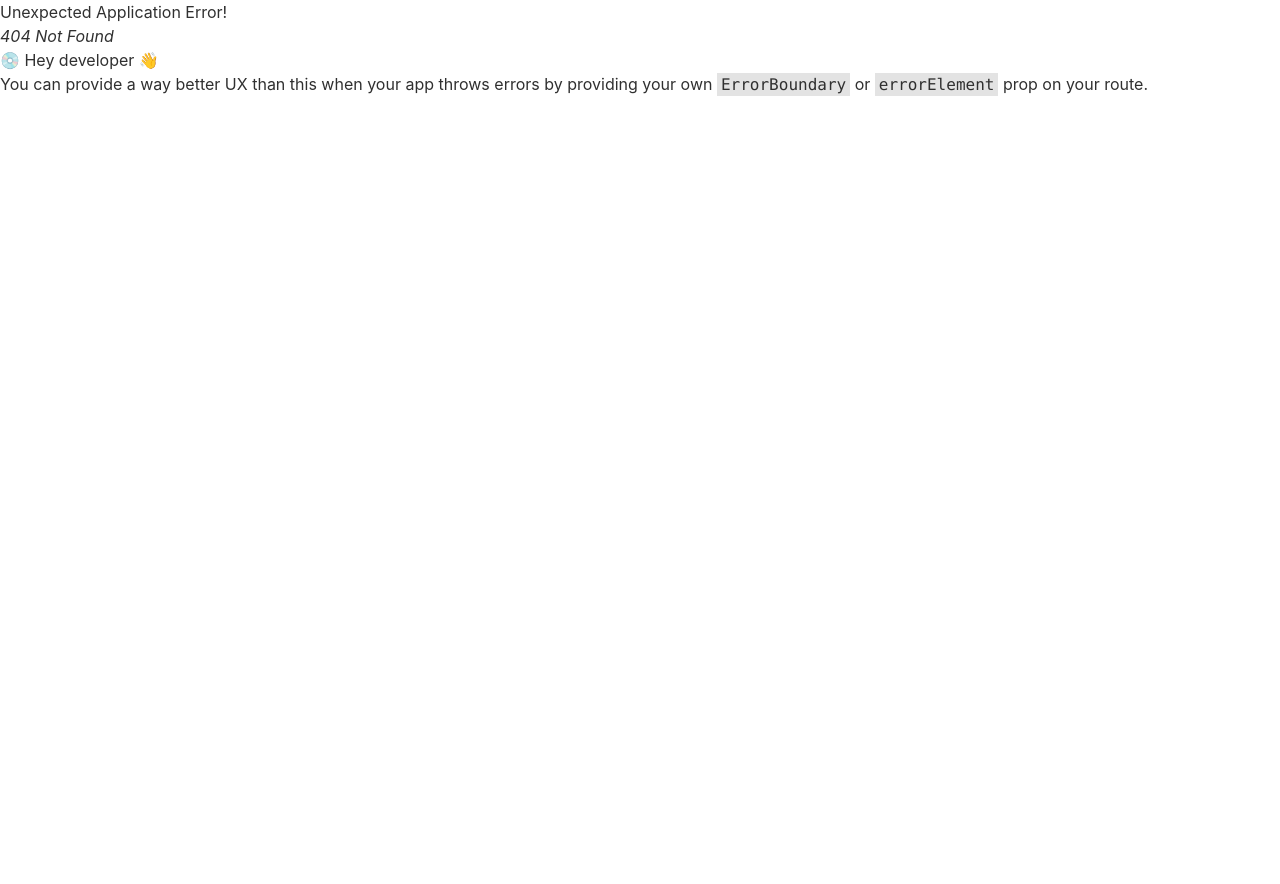
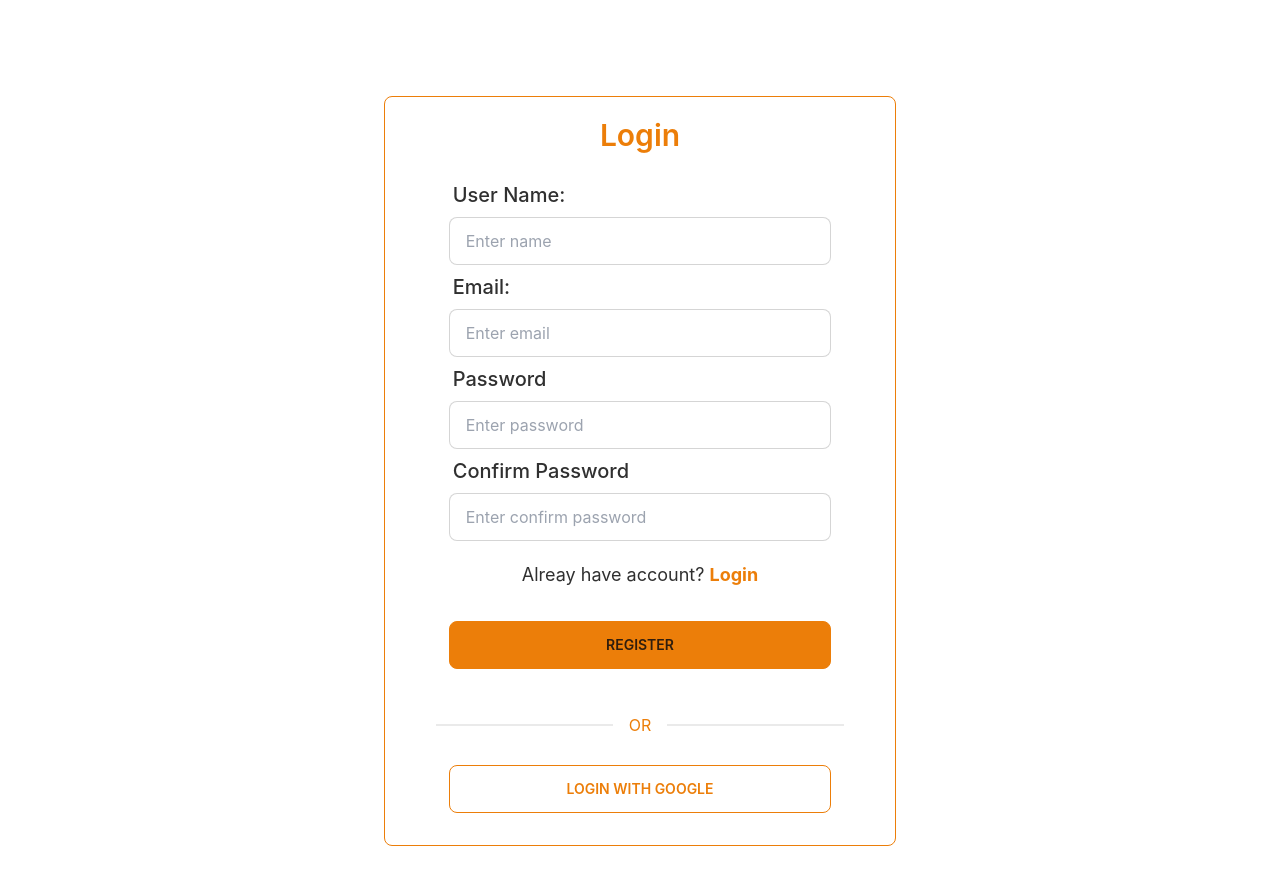
Before and after one commit to hasanshanto01/softriple-assignment, a React (Create React App) app: page /register in a window 1280 px wide. Before the commit this address had no page. Shown: the top 884 px of the page. Before the commit the page ends 800 px from the top, so only its background shows below. Built offline with nearby package versions, Linux system fonts and the light colour scheme.

Commit message:
rgister & login page added

```diff
--- a/package.json
+++ b/package.json
@@ -13,6 +13,7 @@
     "firebase": "^10.0.0",
     "react": "^18.2.0",
     "react-dom": "^18.2.0",
+    "react-hook-form": "^7.45.2",
     "react-image-gallery": "^1.2.12",
     "react-router-dom": "^6.14.2",
     "react-scripts": "5.0.1",
--- /dev/null
+++ b/src/Pages/Login/Login.js
@@ -0,0 +1,37 @@
+import React from 'react';
+import { Link } from 'react-router-dom';
+
+const Login = () => {
+    return (
+        <div className='w-2/5 mx-auto my-24 border border-primary rounded-lg'>
+            <h2 className='my-5 text-center text-3xl font-semibold text-primary'>Login</h2>
+            <form className='w-3/4 mx-auto'>
+                <div className="form-control">
+                    <label className="label">
+                        <span className="label-text text-xl font-medium">Email:</span>
+                    </label>
+                    <input type="email" placeholder="Enter email" className="input input-bordered w-full" />
+                </div>
+                <div className="form-control mb-2">
+                    <label className="label">
+                        <span className="label-text text-xl font-medium">Password</span>
+                    </label>
+                    <input type="password" placeholder="Enter password" className="input input-bordered w-full" />
+                </div>
+                <Link to='/forget' className='text-lg hover:underline hover:text-blue-600'>
+                    Forget password?
+                </Link>
+                <div className='mt-5 text-center'>
+                    <p className='text-lg'>New to this website? <strong className='text-primary'><Link to='/register'>Register</Link></strong> now</p>
+                </div>
+                <button type="submit" className='btn btn-primary w-full my-8'>Login</button>
+            </form>
+            <div className="divider text-primary w-4/5 mx-auto">OR</div>
+            <div className='w-3/4 mx-auto my-8'>
+                <button className='btn btn-outline btn-primary w-full'>Login with Google</button>
+            </div>
+        </div>
+    );
+};
+
+export default Login;
--- /dev/null
+++ b/src/Pages/Register/Register.js
@@ -0,0 +1,46 @@
+import React from 'react';
+import { Link } from 'react-router-dom';
+
+const Register = () => {
+    return (
+        <div className='w-2/5 mx-auto my-24 border border-primary rounded-lg'>
+            <h2 className='my-5 text-center text-3xl font-semibold text-primary'>Login</h2>
+            <form className='w-3/4 mx-auto'>
+                <div className="form-control">
+                    <label className="label">
+                        <span className="label-text text-xl font-medium">User Name:</span>
+                    </label>
+                    <input type="email" placeholder="Enter name" className="input input-bordered w-full" />
+                </div>
+                <div className="form-control">
+                    <label className="label">
+                        <span className="label-text text-xl font-medium">Email:</span>
+                    </label>
+                    <input type="email" placeholder="Enter email" className="input input-bordered w-full" />
+                </div>
+                <div className="form-control">
+                    <label className="label">
+                        <span className="label-text text-xl font-medium">Password</span>
+                    </label>
+                    <input type="password" placeholder="Enter password" className="input input-bordered w-full" />
+                </div>
+                <div className="form-control">
+                    <label className="label">
+                        <span className="label-text text-xl font-medium">Confirm Password</span>
+                    </label>
+                    <input type="password" placeholder="Enter confirm password" className="input input-bordered w-full" />
+                </div>
+                <div className='mt-5 text-center'>
+                    <p className='text-lg'>Alreay have account? <strong className='text-primary'><Link to='/login'>Login</Link></strong></p>
+                </div>
+                <button type="submit" className='btn btn-primary w-full my-8'>Register</button>
+            </form>
+            <div className="divider text-primary w-4/5 mx-auto">OR</div>
+            <div className='w-3/4 mx-auto my-8'>
+                <button className='btn btn-outline btn-primary w-full'>Login with Google</button>
+            </div>
+        </div>
+    );
+};
+
+export default Register;
--- a/src/Pages/Shared/Mainbar/Mainbar.js
+++ b/src/Pages/Shared/Mainbar/Mainbar.js
@@ -56,7 +56,9 @@ const Mainbar = () => {
                     <FontAwesomeIcon icon={faHeart} className='w-8 h-8 mr-5' />
                     <FontAwesomeIcon icon={faCartShopping} className='w-8 h-8' />
                 </div>
-                <button className='btn btn-outline btn-primary'>Login</button>
+                <Link to='/login'>
+                    <button className='btn btn-outline btn-primary'>Login</button>
+                </Link>
             </div>
         </div>
     );
```
Also changed, not shown: src/Routes/Routes.js (+10 -0 lines), 1 other file (tests, documents, lock files or other folders).
